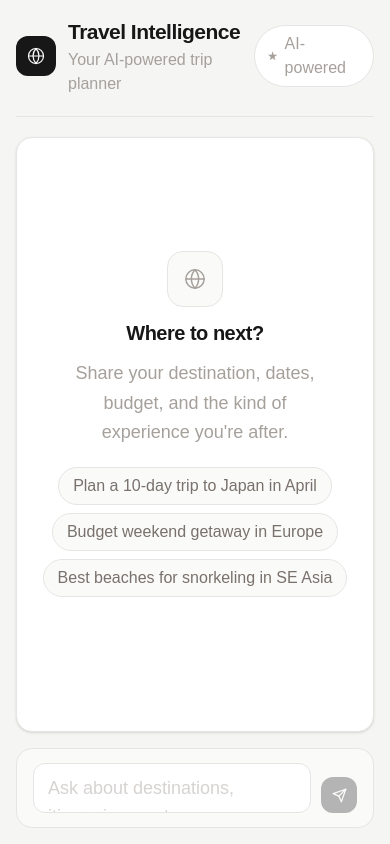
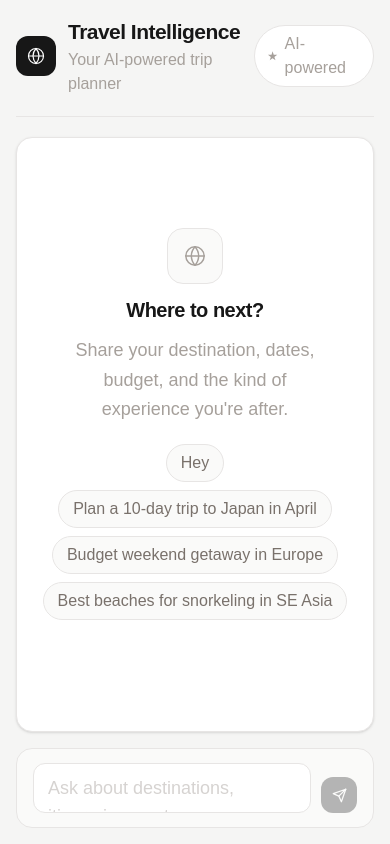
Before and after one commit to jay-isampelliwar/Travel-AI-Agent, a Next.js app in the folder frontend/: page / in a window 390 px wide. Built offline with nearby package versions, Linux system fonts and the light colour scheme.

Commit message:
Refactor page layout and styling in the Home component. Adjusted main container width and message display styles for improved responsiveness and readability. Added a quick prompt to enhance user interaction.

```diff
--- a/frontend/src/app/page.tsx
+++ b/frontend/src/app/page.tsx
@@ -163,6 +163,7 @@ export default function Home() {
   }
 
   const QUICK_PROMPTS = [
+    "Hey",
     "Plan a 10-day trip to Japan in April",
     "Budget weekend getaway in Europe",
     "Best beaches for snorkeling in SE Asia",
@@ -209,7 +210,7 @@ export default function Home() {
 
   return (
     <div className="flex h-screen justify-center bg-stone-100 px-4 py-4 overflow-hidden">
-      <main className="flex w-full max-w-6xl flex-1 flex-col min-h-0">
+      <main className="flex w-full max-w-[90rem] flex-1 flex-col min-h-0">
         {/* Header */}
         <header className="mb-5 flex items-center justify-between border-b border-stone-200 pb-5">
           <div className="flex items-center gap-3">
@@ -280,7 +281,7 @@ export default function Home() {
                     )}
 
                     <div
-                      className={`max-w-[72%] rounded-2xl px-4 py-3 text-lg leading-relaxed ${
+                      className={`max-w-[85%] rounded-2xl px-4 py-3 text-lg leading-relaxed ${
                         msg.role === "user"
                           ? "rounded-br-sm bg-neutral-900 text-white"
                           : "rounded-bl-sm border border-stone-200 bg-stone-50 text-neutral-900"
@@ -296,13 +297,15 @@ export default function Home() {
                         {msg.role === "user" ? "You" : "Assistant"}
                       </p>
                       {msg.role === "assistant" ? (
-                        <div className="text-[15px] leading-relaxed">
+                        <div className="text-[22px] leading-relaxed">
                           <ReactMarkdown remarkPlugins={[remarkGfm]}>
                             {msg.content}
                           </ReactMarkdown>
                         </div>
                       ) : (
-                        <p className="whitespace-pre-wrap">{msg.content}</p>
+                        <p className="whitespace-pre-wrap text-[22px]">
+                          {msg.content}
+                        </p>
                       )}
                     </div>
                   </div>
@@ -341,7 +344,10 @@ export default function Home() {
 
         {/* Follow-up questions + Input bar */}
         <div className="mt-2">
-          <FollowUpQuestions questions={followUps} onSelect={(q) => void sendMessage(q)} />
+          <FollowUpQuestions
+            questions={followUps}
+            onSelect={(q) => void sendMessage(q)}
+          />
           <form
             onSubmit={handleSubmit}
             className="mt-2 flex items-end gap-2.5 rounded-2xl border border-stone-200 bg-stone-50 px-4 py-3.5"
```
Lines whose indentation alone changed are shown as unchanged.
